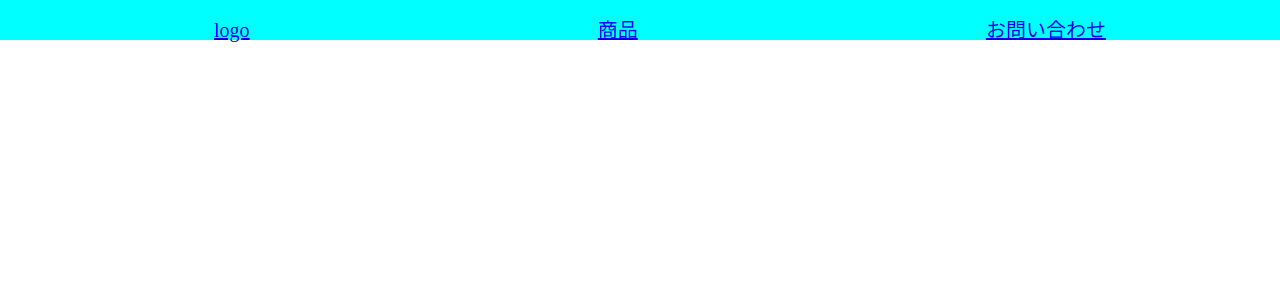
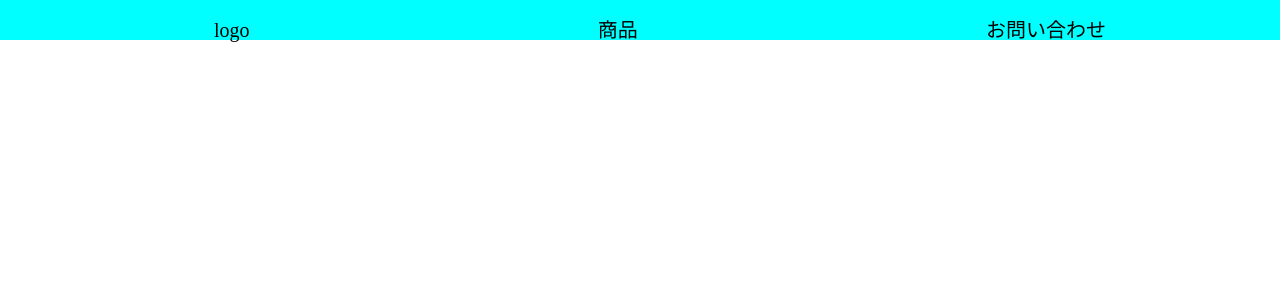
Before and after one commit to RikutoOgaki/next.js-scss, a Next.js app: page /samples/02 in a window 1280 px wide. Shown: the top 300 px of the page. Built offline with nearby package versions, Linux system fonts and the light colour scheme.

Commit message:
nextscss

```diff
--- a/src/pages/samples/02/components/header.module.scss
+++ b/src/pages/samples/02/components/header.module.scss
@@ -10,8 +10,13 @@
         line-height: 3;
         margin: 0;
 
+        & a {
+            text-decoration: none;
+        }
+
         & li {
             font-size: 2rem;
+            color: #000;
         }
     }
 }
```
